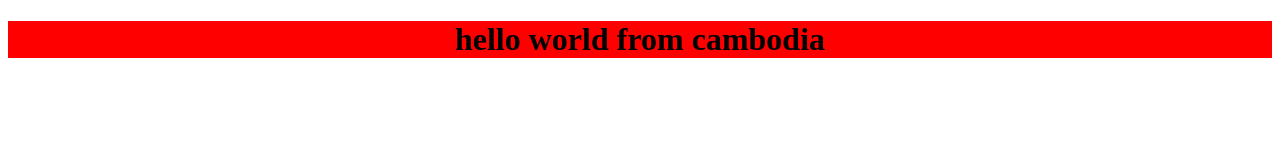
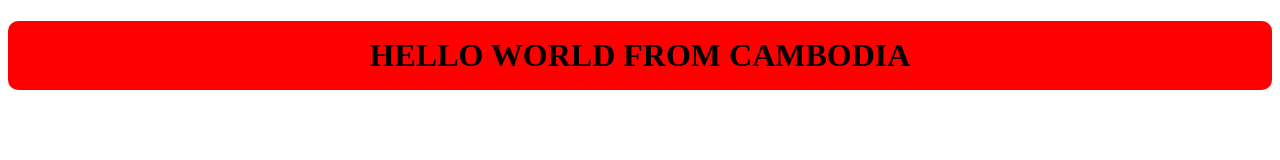
Before and after one commit to FuncMode/trying-to-pushing, a plain HTML site: page index.html in a window 1280 px wide. Drawn offline with Linux system fonts and the light colour scheme.

Commit message:
Update styles for UI improvements

```diff
--- a/style.css
+++ b/style.css
@@ -2,4 +2,7 @@ h1 {
   background-color: red;
   color: black;
   text-align: center;
+  padding: 1rem;
+  border-radius: 10px;
+  text-transform: uppercase;
 }
```
